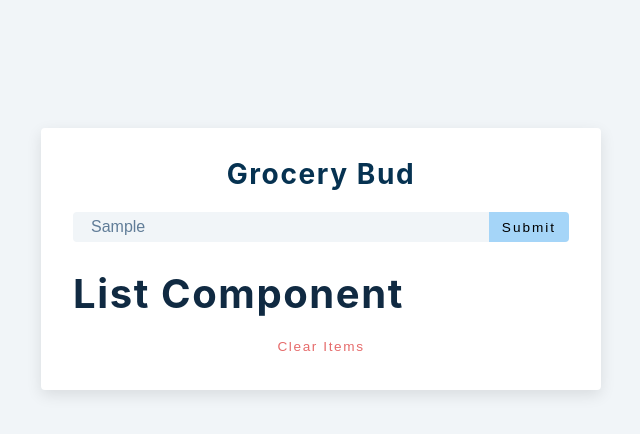
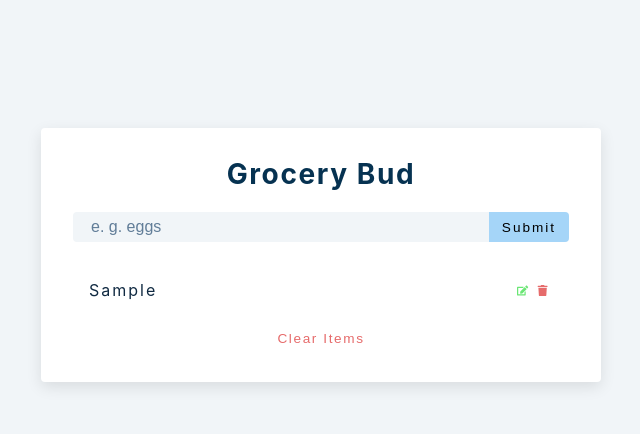
Before and after one commit to uross-11/ca-grocerybud, a React (Create React App) app: page / in a window 1280 px wide. Both pictures are taken after typing "Sample" into the empty fields and a click on the button "Submit". Shown: the top 434 px of the page, without its empty margins (319-959 px from the left). Built offline with nearby package versions, Linux system fonts and the light colour scheme.

Commit message:
Add items functionality

```diff
--- a/src/App.js
+++ b/src/App.js
@@ -11,6 +11,16 @@
 
   const handleSubmit = (e) => {
     e.preventDefault();
+    if (!name) {
+      // display alert
+    } else if (name && isEditing) {
+      // deal with edit
+    } else {
+      // show alert
+      const newItem = {id: new Date().getTime().toString(), title: name}
+      setList([...list, newItem]);
+      setName('');
+    }
   }
 
   return (
@@ -31,10 +41,11 @@
           </button>
         </div>
       </form>
-      <div className="grocery-container">
-        <List />
-        <button className="clear-btn">clear items</button>
-      </div>
+      {list.length > 0 &&
+        (<div className="grocery-container">
+          <List items={list} />
+          <button className="clear-btn">clear items</button>
+        </div>)}
     </section>
   );
 }
--- a/src/List.js
+++ b/src/List.js
@@ -1,8 +1,27 @@
 import React from 'react'
 import { FaEdit, FaTrash } from 'react-icons/fa'
 
-const List = () => {
-  return <h2>list component</h2>
+const List = ({ items }) => {
+  return (
+    <div className='grocery-list'>
+      {items.map((item) => {
+        const {id, title} = item;
+        return (
+          <article key={id} className='grocery-item'>
+            <p className='title'>{title}</p>
+            <div className="btn-container">
+              <button type='button' className='edit-btn'>
+                <FaEdit />
+              </button>
+              <button type='button' className='delete-btn'>
+                <FaTrash />
+              </button>
+            </div>
+          </article>
+        );
+      })}
+    </div>
+  );
 }
 
 export default List
```
